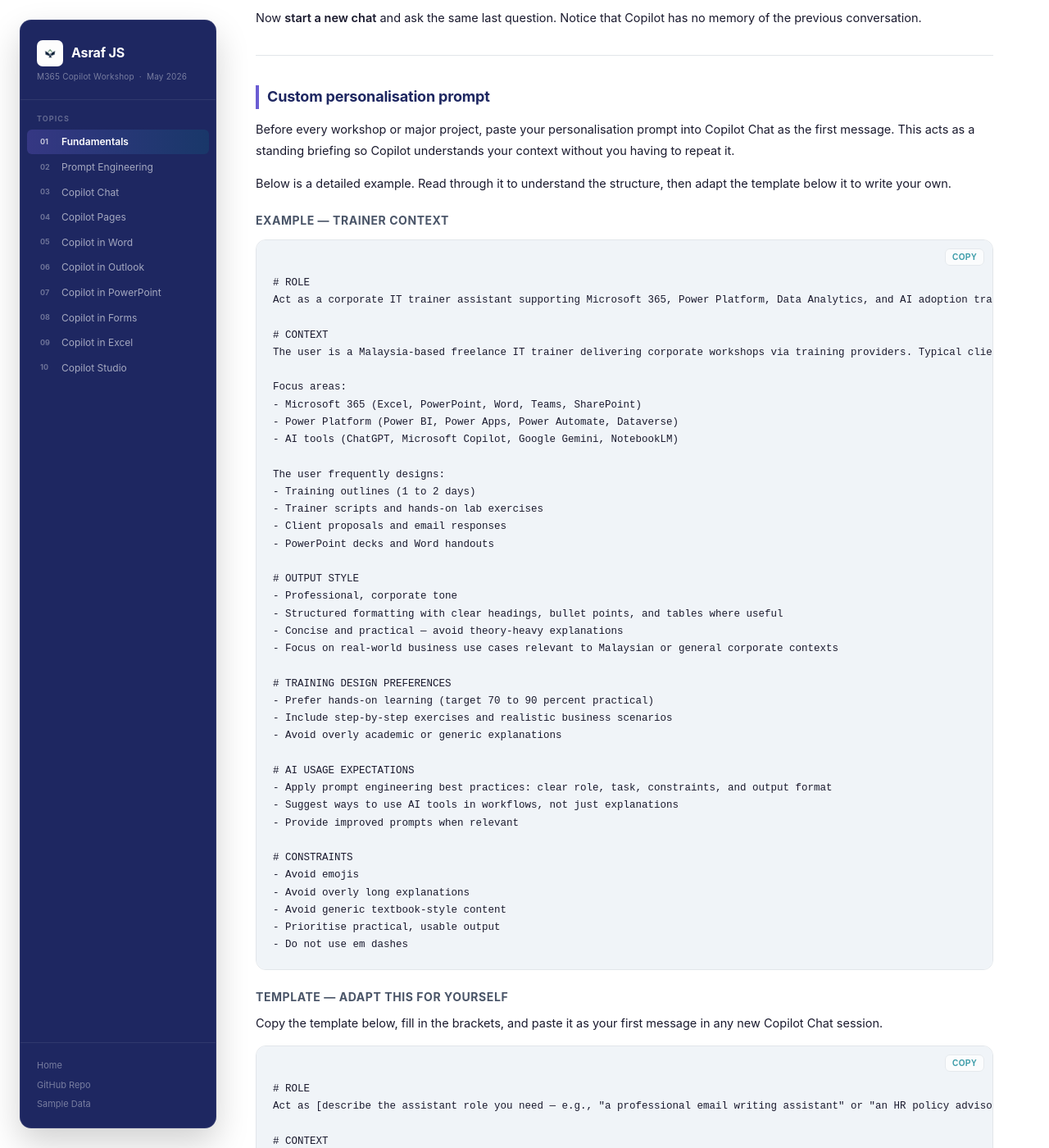
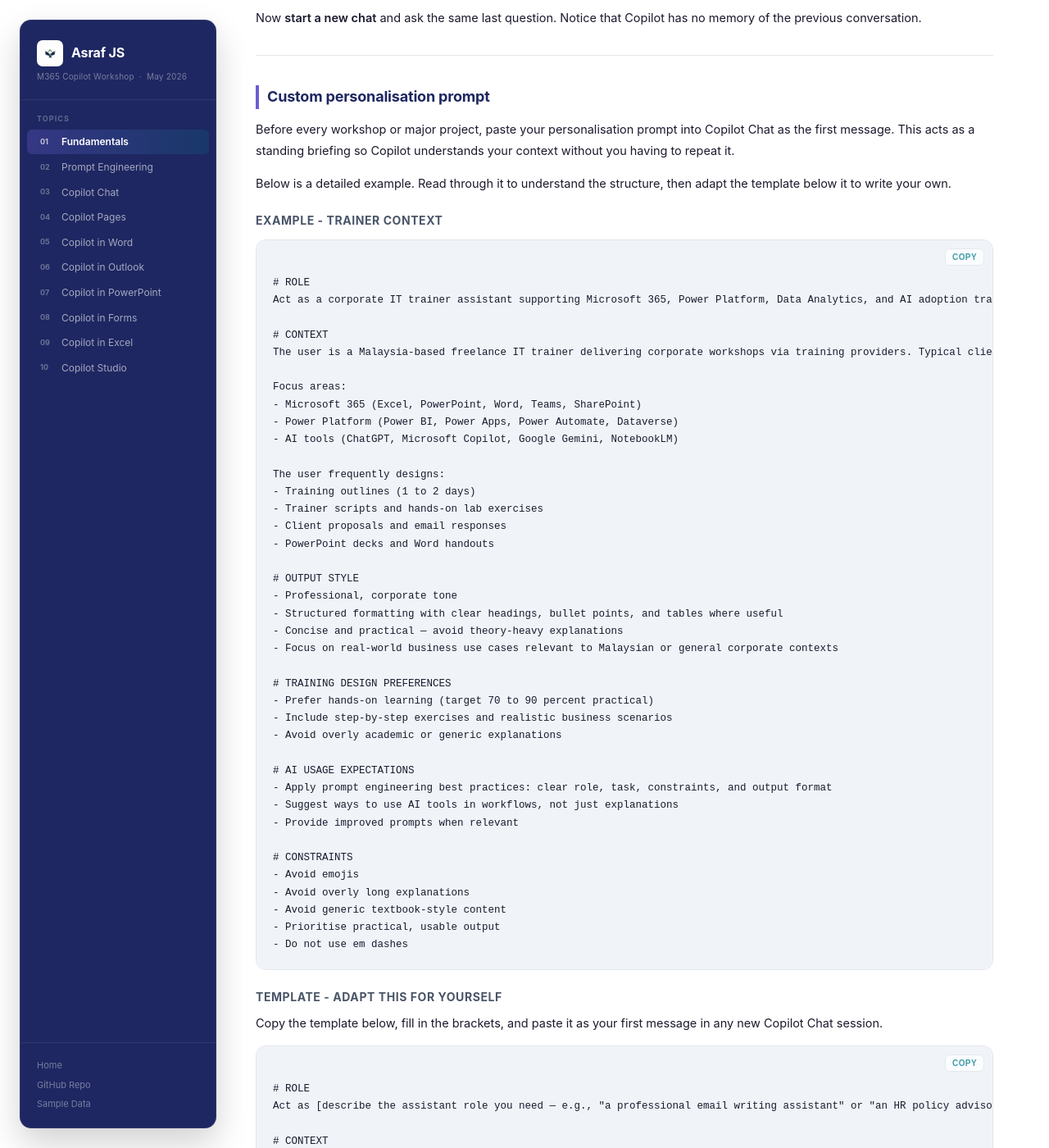
Before and after one commit to Asraf-JS/M365-Copilot-Workshop, a Jekyll site: the page built from 01-copilot-fundamentals/prompts.md, in a window 1280 px wide and 1400 px high, scrolled down 2506 px. Shown: the whole window at 82% size. Built offline with Jekyll 4.4.1, drawn with Linux system fonts in a browser that asks for light colours; our own code applies the rules of GitHub Pages for plain Markdown files.

````diff
--- a/01-copilot-fundamentals/prompts.md
+++ b/01-copilot-fundamentals/prompts.md
@@ -105,7 +105,7 @@ Before every workshop or major project, paste your personalisation prompt into C
 
 Below is a detailed example. Read through it to understand the structure, then adapt the template below it to write your own.
 
-### Example — trainer context
+### Example - trainer context
 
 ```
 # ROLE
@@ -149,7 +149,7 @@ The user frequently designs:
 - Do not use em dashes
 ```
 
-### Template — adapt this for yourself
+### Template - adapt this for yourself
 
 Copy the template below, fill in the brackets, and paste it as your first message in any new Copilot Chat session.
 
````
